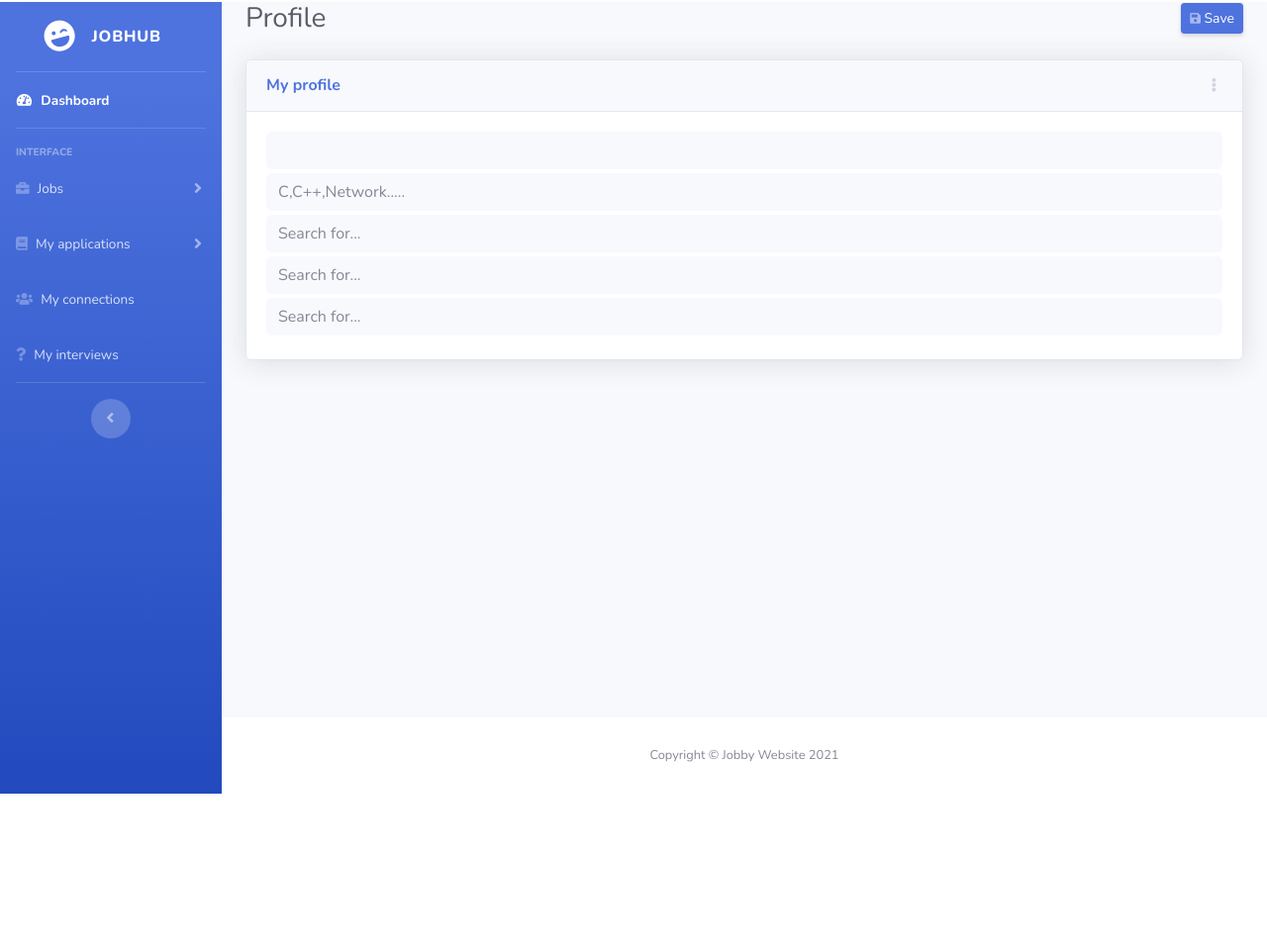
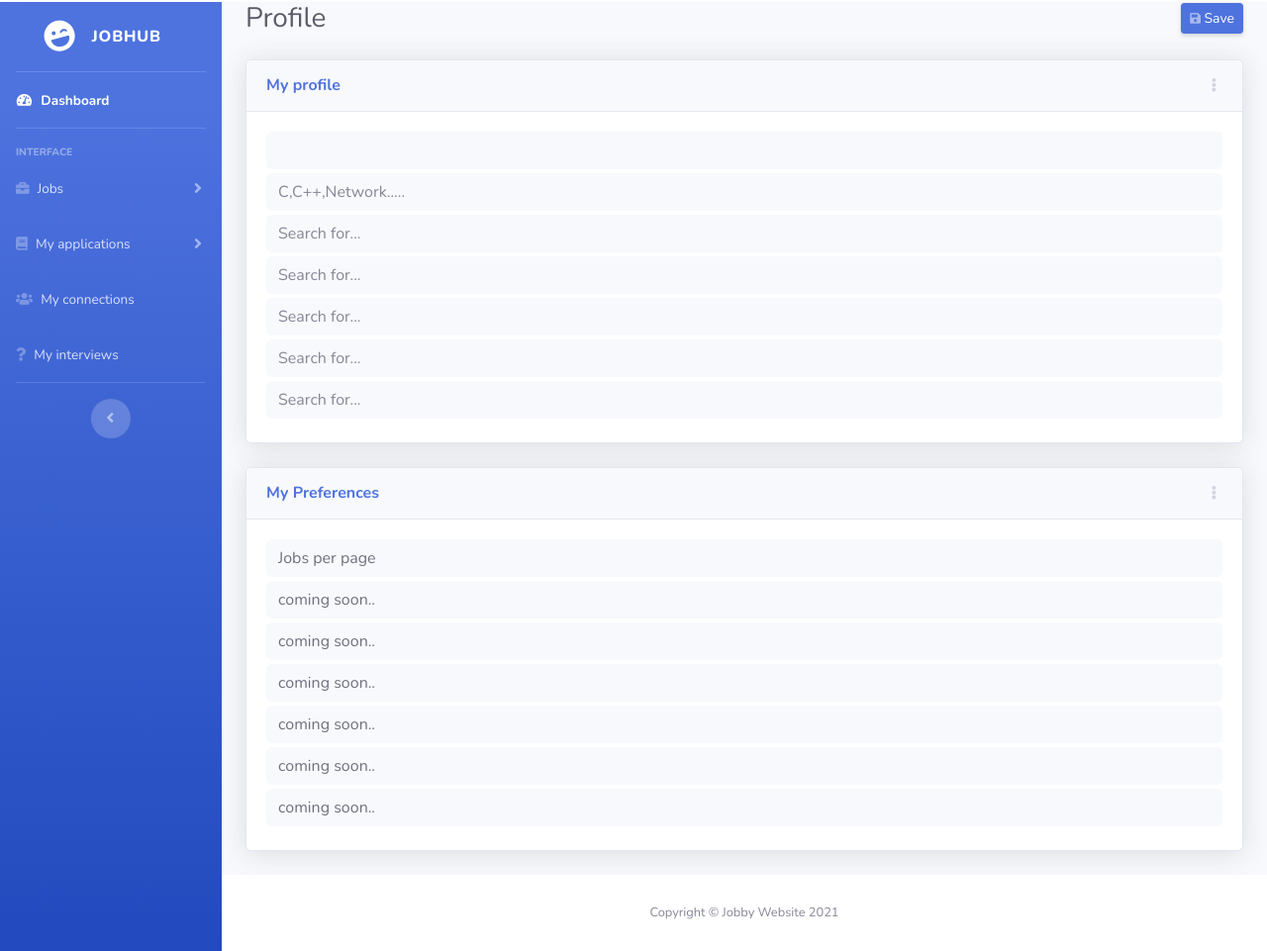
Before and after one commit to eladmines/JobHub, a Flask app: page /profile in a window 1280 px wide. Shown: the part 92-1053 px from the top of the page at 99% size. Before the commit the page ends 894 px from the top, so only its background shows below. Run offline with Flask 3, Linux system fonts and the light colour scheme; some libraries are stand-ins or nearby versions.

Commit message:
Add 'My preferences'.

```diff
--- a/app/templates/profile.html
+++ b/app/templates/profile.html
@@ -8,21 +8,14 @@
     <meta name="viewport" content="width=device-width, initial-scale=1, shrink-to-fit=no">
     <meta name="description" content="">
     <meta name="author" content="">
-
     <title>JobHub</title>
-
     <!-- Custom fonts for this template-->
-
     <link  rel="stylesheet" type="text/css" href="{{ url_for('static', filename='vendor/fontawesome-free/css/all.min.css') }}" />
     <link
         href="https://fonts.googleapis.com/css?family=Nunito:200,200i,300,300i,400,400i,600,600i,700,700i,800,800i,900,900i"
         rel="stylesheet">
-
     <!-- Custom styles for this template-->
-
     <link  rel="stylesheet" type="text/css" href="{{ url_for('static', filename='./css/sb-admin-2.min.css') }}" />
-
-
 </head>
 
 <body id="page-top">
@@ -47,7 +40,7 @@
                     <!-- Page Heading -->
                     <div class="d-sm-flex align-items-center justify-content-between mb-4">
                         <h1 class="h3 mb-0 text-gray-800">Profile</h1>
-                        <a href="#" class="d-none d-sm-inline-block btn btn-sm btn-primary shadow-sm"><i
+                        <a id="save-button" class="d-none d-sm-inline-block btn btn-sm btn-primary shadow-sm"><i
                                 class="fas fa-save fa-sm text-white-50"></i> Save</a>
                     </div>
 
@@ -94,7 +87,7 @@
                                     <div class="input-group">
                                         <input id="Email" type="text" class="form-control bg-light border-0 small mb-1"
                                             placeholder="Search for..." aria-label="Search"
-                                            aria-describedby="basic-addon2">
+                                            aria-describedby="basic-addon2" readonly>
                                     </div>
                                     <div class="input-group">
                                         <input id="Company" type="text" class="form-control bg-light border-0 small mb-1"
@@ -102,9 +95,82 @@
                                             aria-describedby="basic-addon2">
                                     </div>
                                     <div class="input-group">
-                                        <input id="Role" type="text" class="form-control bg-light border-0 small mb-1"
+                                       <input id="Role" type="text" class="form-control bg-light border-0 small mb-1"
                                             placeholder="Search for..." aria-label="Search"
                                             aria-describedby="basic-addon2">
+                                    </div>
+                                    <div class="input-group">
+                                        <input id="Experience" type="text" class="form-control bg-light border-0 small mb-1"
+                                            placeholder="Search for..." aria-label="Search"
+                                            aria-describedby="basic-addon2">
+                                    </div>
+                                    <div class="input-group">
+                                        <input id="Skills" type="text" class="form-control bg-light border-0 small mb-1"
+                                            placeholder="Search for..." aria-label="Search"
+                                            aria-describedby="basic-addon2">
+                                    </div>
+                                </div>
+
+                            </div>
+                        </div>
+
+                        <div class="col-xl-12 col-lg-7">
+                            <div class="card shadow mb-4">
+                                <!-- Card Header - Dropdown -->
+                                <div
+                                    class="card-header py-3 d-flex flex-row align-items-center justify-content-between">
+                                    <h6 class="m-0 font-weight-bold text-primary">My Preferences</h6>
+                                    <div class="dropdown no-arrow">
+                                        <a class="dropdown-toggle" href="#" role="button" id="dropdownMenuLink"
+                                            data-toggle="dropdown" aria-haspopup="true" aria-expanded="false">
+                                            <i class="fas fa-ellipsis-v fa-sm fa-fw text-gray-400"></i>
+                                        </a>
+                                        <div class="dropdown-menu dropdown-menu-right shadow animated--fade-in"
+                                            aria-labelledby="dropdownMenuLink">
+                                            <div class="dropdown-header">Dropdown Header:</div>
+                                            <a class="dropdown-item" href="#">Action</a>
+                                            <a class="dropdown-item" href="#">Another action</a>
+                                            <div class="dropdown-divider"></div>
+                                            <a class="dropdown-item" href="#">Something else here</a>
+                                        </div>
+                                    </div>
+                                </div>
+                                <!-- Card Body -->
+                                <div class="card-body">
+                                    <div class="input-group">
+                                        <input id="per page" type="text" class="form-control bg-light border-0 small mb-1"
+                                            value="Jobs per page" aria-label="Search"
+                                            aria-describedby="basic-addon2">
+                                    </div>
+                                    <div class="input-group">
+                                        <input type="text" class="form-control bg-light border-0 small mb-1"
+                                            placeholder="C,C++,Network....." aria-label="Search"
+                                            aria-describedby="basic-addon2" value="coming soon..">
+                                    </div>
+                                    <div class="input-group">
+                                        <input type="text" class="form-control bg-light border-0 small mb-1"
+                                        placeholder="C,C++,Network....." aria-label="Search"
+                                        aria-describedby="basic-addon2" value="coming soon..">
+                                    </div>
+                                    <div class="input-group">
+                                        <input type="text" class="form-control bg-light border-0 small mb-1"
+                                        placeholder="C,C++,Network....." aria-label="Search"
+                                        aria-describedby="basic-addon2" value="coming soon..">
+                                    </div>
+                                    <div class="input-group">
+                                        <input type="text" class="form-control bg-light border-0 small mb-1"
+                                        placeholder="C,C++,Network....." aria-label="Search"
+                                        aria-describedby="basic-addon2" value="coming soon..">
+                                    </div>
+                                    <div class="input-group">
+                                        <input type="text" class="form-control bg-light border-0 small mb-1"
+                                            placeholder="C,C++,Network....." aria-label="Search"
+                                            aria-describedby="basic-addon2" value="coming soon..">
+                                    </div>
+                                    <div class="input-group">
+                                        <input type="text" class="form-control bg-light border-0 small mb-1"
+                                        placeholder="C,C++,Network....." aria-label="Search"
+                                        aria-describedby="basic-addon2" value="coming soon..">
                                     </div>
                                 </div>
 
```
